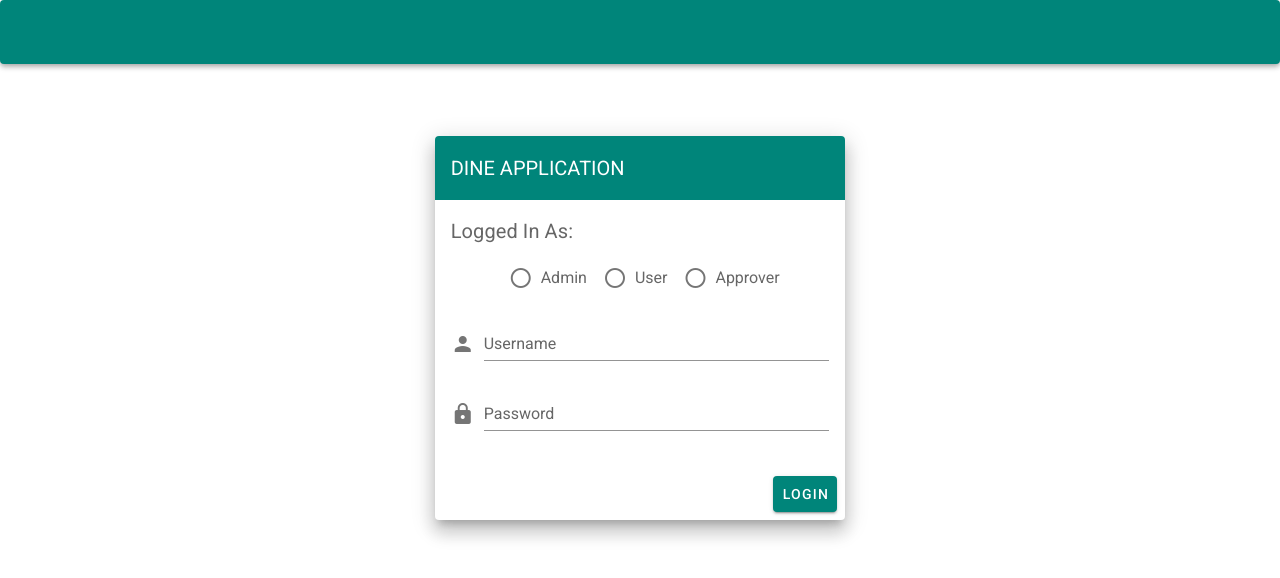
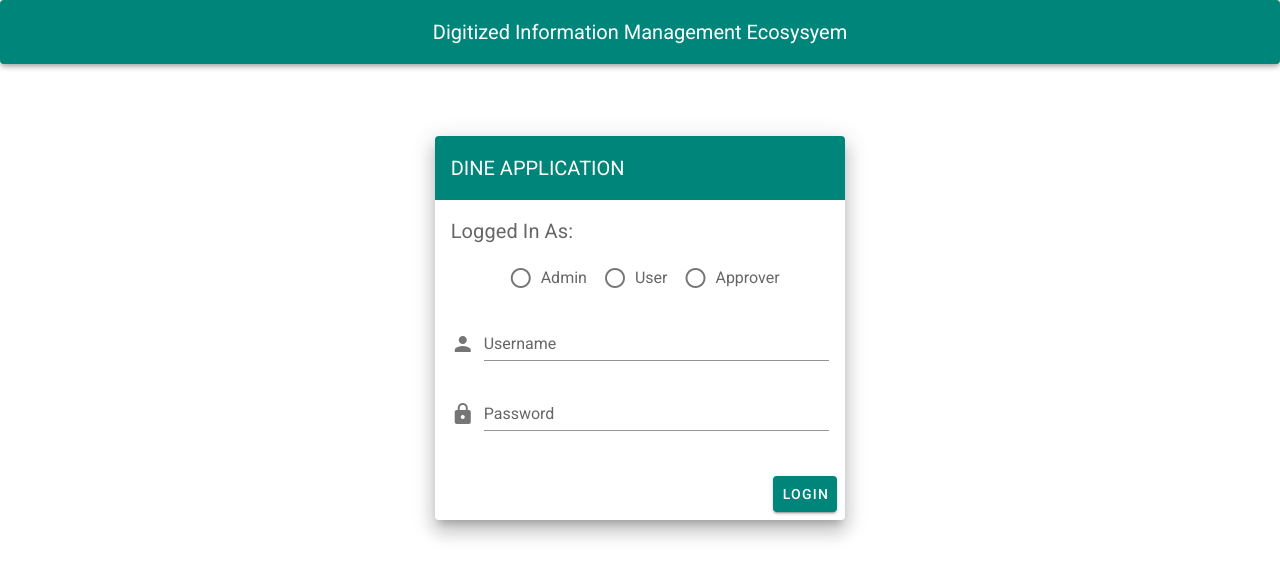
Before and after one commit to gajananpojage/DATARepo, a Vue app in the folder DineAppClient/: page / in a window 1280 px wide. Shown: the top 578 px of the page. Built offline with nearby package versions, Linux system fonts and the light colour scheme; what vue-sweetalert2, vuetify-datetime-picker would draw is missing.

Commit message:
Update Navbar.vue

```diff
--- a/DineAppClient/src/components/Navbar.vue
+++ b/DineAppClient/src/components/Navbar.vue
@@ -22,6 +22,9 @@
         <!--<v-toolbar-title v-if="loggedIn && $route.path === ''">
           Data Viewer
        </v-toolbar-title>-->
+       <v-layout align-center justify-end v-if="!loggedIn">
+          <v-toolbar-title  class="white--text">Digitized Information Management Ecosysyem</v-toolbar-title>
+        </v-layout>
        <v-spacer></v-spacer>
    <v-menu offset-y v-if="loggedIn && loggedUser === 'admin'">
       <template v-slot:activator="{ on }">
@@ -53,7 +56,7 @@
           <v-avatar size="100">
             <img class="text-lg-center" src="/data_icon.jpg">
           </v-avatar>
-          <p class="white--text subheading mt-1">Data Application</p>
+          <p class="white--text subheading mt-1">DIME Application</p>
         </v-flex>
         <v-flex class="mt-4 mb-3">
         </v-flex>
```
